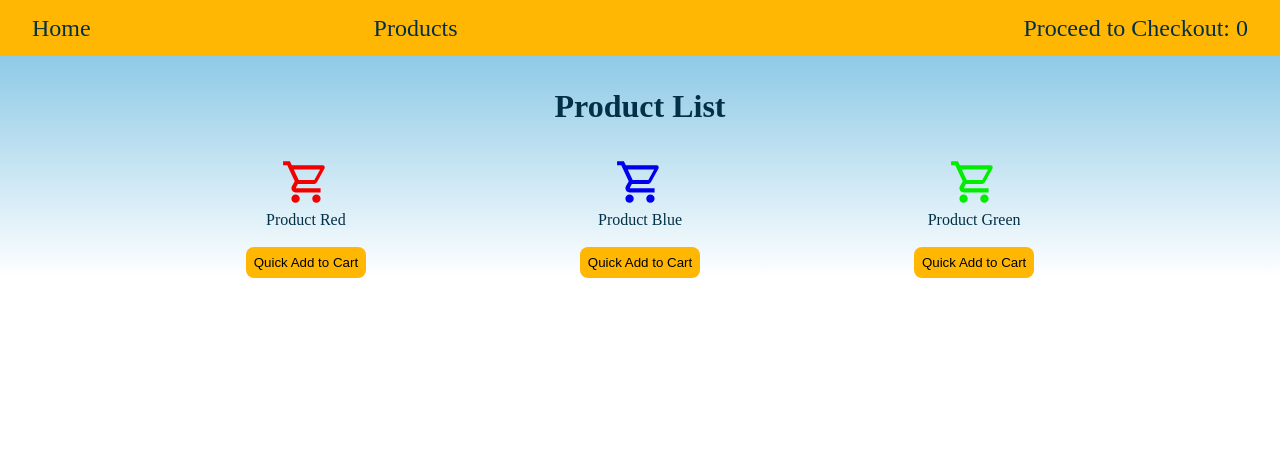
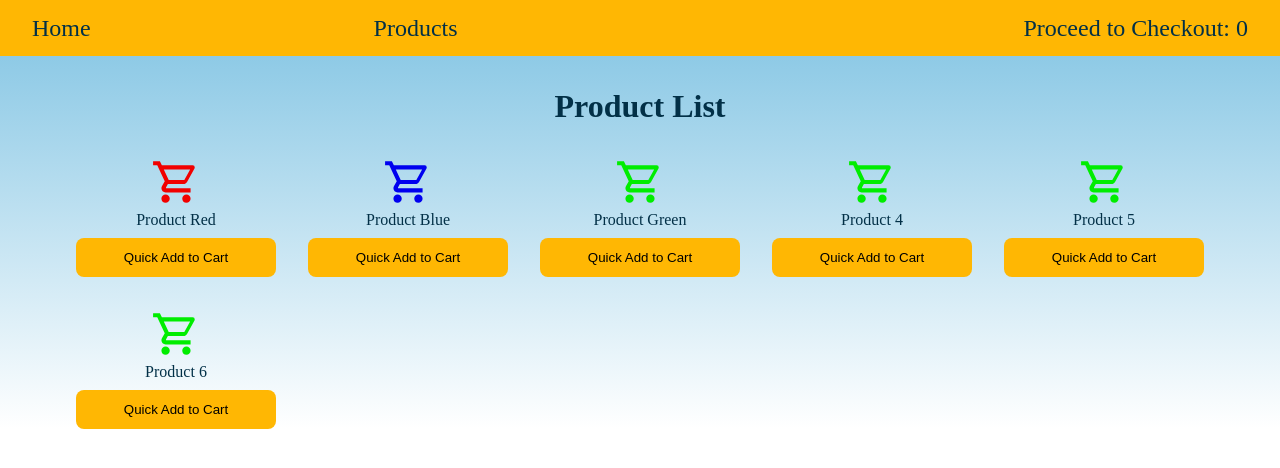
Before and after one commit to calansc/shopping-cart, a React (Vite) app: page /products in a window 1280 px wide. Shown: the top 468 px of the page. Built offline with nearby package versions, Linux system fonts and the light colour scheme.

Commit message:
Update product list style

```diff
--- a/src/pages/ProductList.jsx
+++ b/src/pages/ProductList.jsx
@@ -10,10 +10,8 @@ export default function ProductList({ onClickRed, onClickBlue, onClickGreen }) {
                 <li>
                     <Link to="/products/red">
                         <img className="red" src={cart} alt="Cart" height="50"/>
-                        <br/>
-                        Product Red
+                        <p>Product Red</p>
                     </Link>
-                    <br/>
                     <button onClick={onClickRed}>
                         Quick Add to Cart
                     </button>
@@ -22,10 +20,8 @@ export default function ProductList({ onClickRed, onClickBlue, onClickGreen }) {
                 <li>
                     <Link to="/products/blue">
                         <img className="blue" src={cart} alt="Cart" height="50"/>
-                        <br/>
-                        Product Blue
+                        <p>Product Blue</p>
                     </Link>
-                    <br/>
                     <button onClick={onClickBlue}>
                         Quick Add to Cart
                     </button>
@@ -33,14 +29,38 @@ export default function ProductList({ onClickRed, onClickBlue, onClickGreen }) {
                 </li>                <li>
                     <Link to="/products/green">
                         <img className="green" src={cart} alt="Cart" height="50"/>
-                        <br/>
-                        Product Green
+                        <p>Product Green</p>
                     </Link>
-                    <br/>
                     <button onClick={onClickGreen}>
                         Quick Add to Cart
                     </button>
-
+                </li>
+                <li>
+                    <Link to="/products/green">
+                        <img className="green" src={cart} alt="Cart" height="50"/>
+                        <p>Product 4</p>
+                    </Link>
+                    <button onClick={onClickGreen}>
+                        Quick Add to Cart
+                    </button>
+                </li>
+                <li>
+                    <Link to="/products/green">
+                        <img className="green" src={cart} alt="Cart" height="50"/>
+                        <p>Product 5</p>
+                    </Link>
+                    <button onClick={onClickGreen}>
+                        Quick Add to Cart
+                    </button>
+                </li>
+                <li>
+                    <Link to="/products/green">
+                        <img className="green" src={cart} alt="Cart" height="50"/>
+                        <p>Product 6</p>
+                    </Link>
+                    <button onClick={onClickGreen}>
+                        Quick Add to Cart
+                    </button>
                 </li>
             </ul>
 
--- a/src/pages/productList.css
+++ b/src/pages/productList.css
@@ -10,11 +10,13 @@
 .productPageList {
     list-style-type: none;
     display: grid;
-    grid-auto-flow: column;
-    gap: 1rem;
-    margin-left:auto;
-    margin-right: auto;
-    justify-content: space-evenly;
+    /* grid-auto-flow: column; */
+    grid-template-columns: repeat(auto-fit, minmax(160px,200px));
+    grid-auto-rows:max(120px);
+    gap: 2rem;
+    /* margin-left:auto;
+    margin-right: auto; */
+    justify-content: center;
 }
 .productPageList li {
     display:grid;
```
